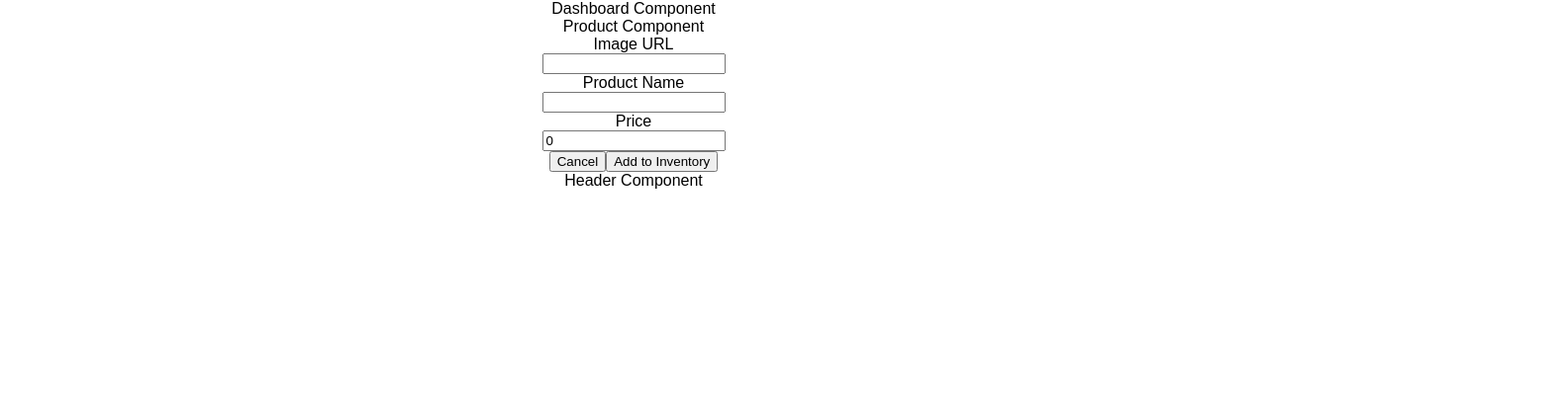
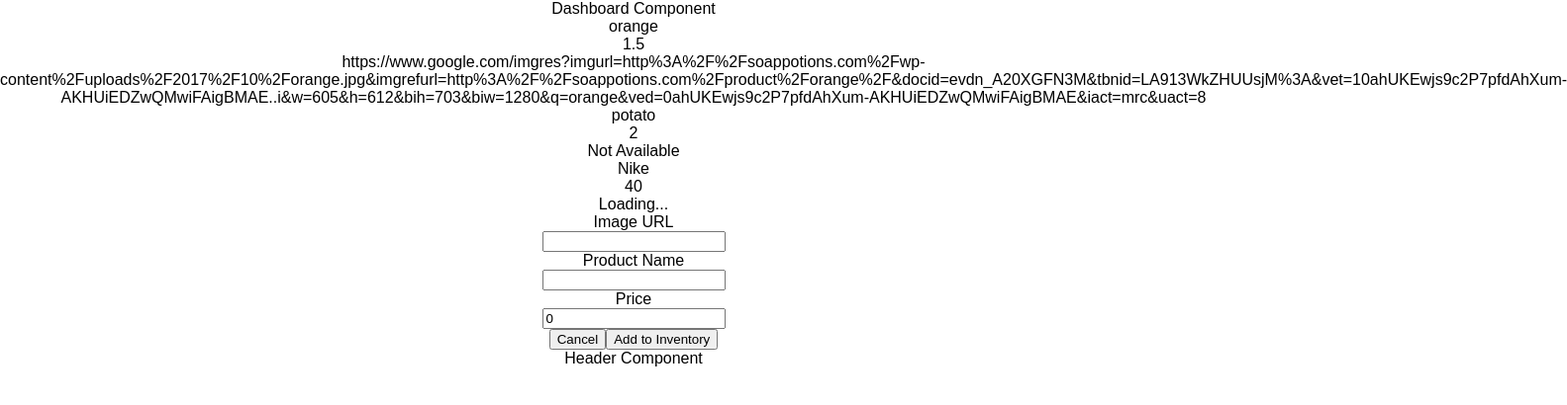
Before and after one commit to hanfamilym1/shelfie, a React (Create React App) app: page / in a window 1280 px wide. Shown: the top 410 px of the page at 99% size, 1583 px wide, since content can reach past the window. Built offline with nearby package versions, Linux system fonts and the light colour scheme.

Commit message:
TS: 12:07 Finished Step 2

```diff
--- a/src/App.js
+++ b/src/App.js
@@ -6,10 +6,16 @@ import Form from './Component/Form/Form'
 import Header from './Component/Header/Header'
 
 class App extends Component {
+  constructor(props){
+    super(props)
+    this.state={
+      inventory: [{name: 'orange',price: 1.5, image: `https://www.google.com/imgres?imgurl=http%3A%2F%2Fsoappotions.com%2Fwp-content%2Fuploads%2F2017%2F10%2Forange.jpg&imgrefurl=http%3A%2F%2Fsoappotions.com%2Fproduct%2Forange%2F&docid=evdn_A20XGFN3M&tbnid=LA913WkZHUUsjM%3A&vet=10ahUKEwjs9c2P7pfdAhXum-AKHUiEDZwQMwiFAigBMAE..i&w=605&h=612&bih=703&biw=1280&q=orange&ved=0ahUKEwjs9c2P7pfdAhXum-AKHUiEDZwQMwiFAigBMAE&iact=mrc&uact=8`}, {name: 'potato', price: 2.0, image: 'Not Available'}, {name: 'Nike', price: 40, image: 'Loading...'}]
+    }
+  }
   render() {
     return (
       <div className="App">
-       <Dashboard/>
+       <Dashboard inventory={this.state.inventory}/>
        <Form/>
        <Header/>
 
--- a/src/Component/Dashboard/Dashboard.js
+++ b/src/Component/Dashboard/Dashboard.js
@@ -9,10 +9,19 @@ class Dashboard extends Component {
         }
     }
     render(){
+        console.log(this.props.inventory)
+        let products = this.props.inventory.map(product => {
+            let {name, price, image} = product
+            return(
+                <Product name={name} price={price} image={image}/>
+            )
+        })
+
         return(
             <div>
                 Dashboard Component
-                <Product/>
+                {products}
+
             </div>
         )
     }
--- /dev/null
+++ b/src/Component/Form/Form.css
@@ -0,0 +1,5 @@
+/* .formofproducts {
+    background-color: #44D789;
+    width: 400px;
+    height: 300px;
+} */
--- a/src/Component/Form/Form.js
+++ b/src/Component/Form/Form.js
@@ -1,4 +1,5 @@
 import React, {Component} from 'react'
+import '../Form/Form.css'
 
 class Form extends Component {
     constructor(props){
@@ -42,7 +43,7 @@ class Form extends Component {
         console.log(this.state.productinput)
         console.log(this.state.price)
         return(
-            <div className='form'>
+            <div className='formofproducts'>
                 <label htmlFor="">Image URL</label> <br/>
                 <input type="text" value={this.state.urlinput} onChange={(e=>this.handleUrlInput(e.target.value))}/> <br/>
                 <label htmlFor="">Product Name</label> <br/>
--- a/src/Component/Product/Product.js
+++ b/src/Component/Product/Product.js
@@ -1,7 +1,11 @@
 import React from 'react'
 
-export default function Product(){
+export default function Product(props){
     return(
-        <div>Product Component</div>
+        <div>
+            {props.name} <br/>
+            {props.price} <br/>
+            {props.image} <br/>
+        </div>
     )
 }
```
